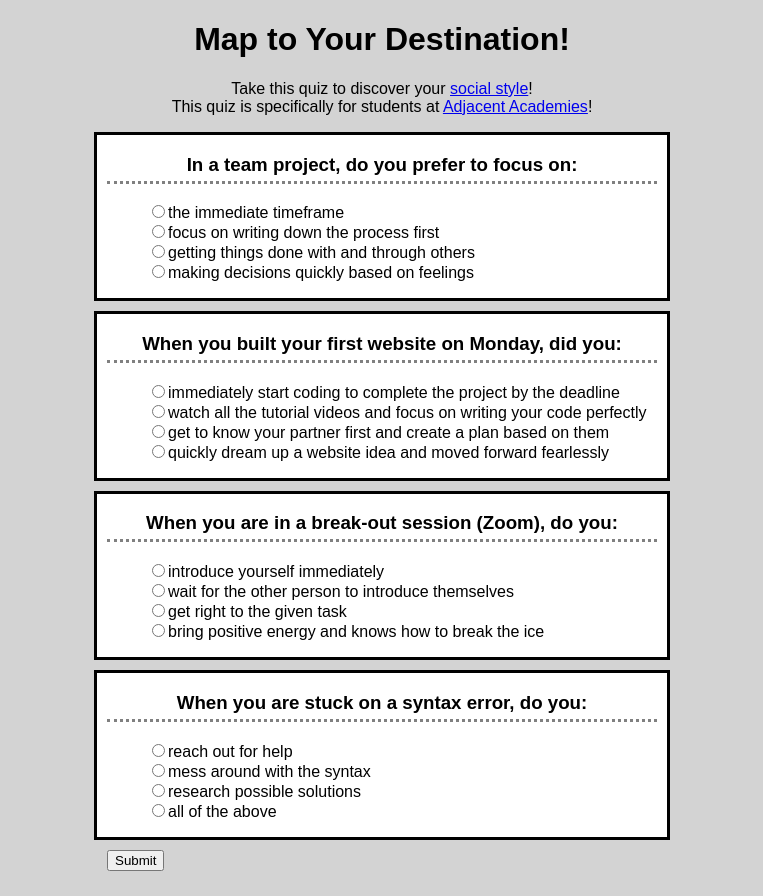
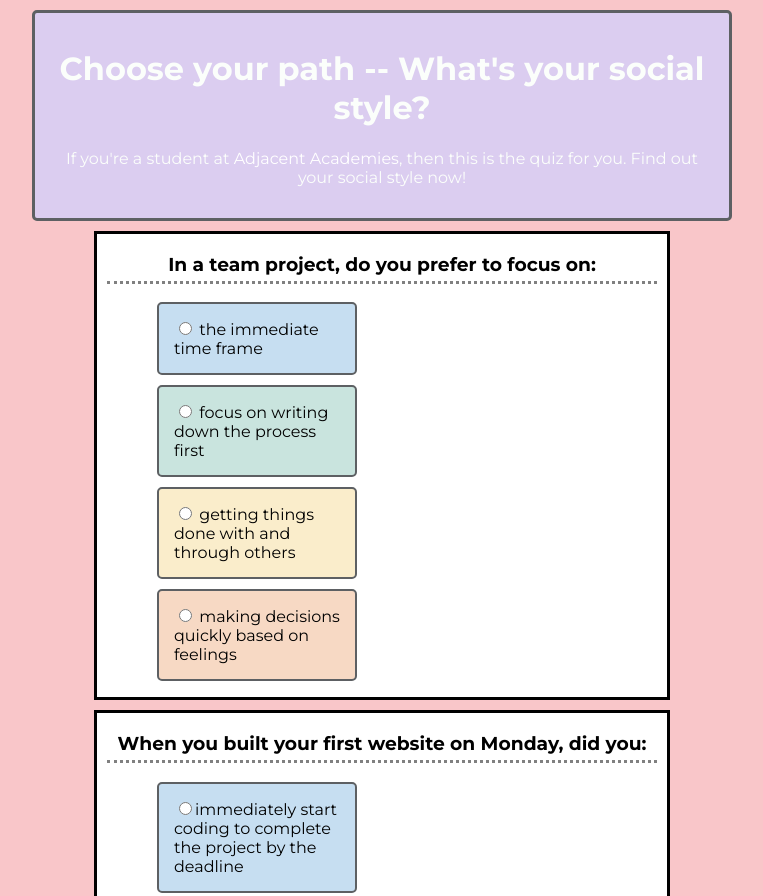
Before and after one commit to wiscofield/adjacent-maps, a plain HTML site: page index.html in a window 1280 px wide. Shown: the top 896 px of the page, without its empty margins (258-1021 px from the left). Before the commit the page ends 871 px from the top, so only its background shows below. Drawn offline with Linux system fonts and the light colour scheme.

Commit message:
added borders and colors

```diff
--- /dev/null
+++ b/answer.css
@@ -0,0 +1,23 @@
+* {
+    font-family: 'Montserrat', sans-serif;
+}
+
+html {
+    height: 100%;
+    width: 100%;
+    background-color: #f9c6c9;
+}
+
+.title {
+    color: #fbfefb;
+    background-color: #dbcdf0;
+    padding: 15px;
+    text-align: center;
+    border: solid #5D6063;
+    border-radius: 5px;
+    font-family: 'Montserrat', sans-serif;
+
+    width: 900px;
+    box-sizing: border-box;
+    margin: 10px auto;
+}
--- a/index.html
+++ b/index.html
@@ -2,14 +2,16 @@
 <html lang='en'>
     <head>
         <meta charset='UTF-8'/>
-        <title>Map to Your Destination!</title>
+        <title>Fuzzbeed-Social-Styles</title>
         <link rel='stylesheet' href='style.css'/>
+        <link href="https://fonts.googleapis.com/css2?family=Montserrat&display=swap" rel="stylesheet">
+        <link href="https://fonts.googleapis.com/css2?family=Montserrat:wght@700&display=swap" rel="stylesheet">
     </head>
 
     <body>
         <div class='title'>
-            <h1>Map to Your Destination!</h1> <!--we could change the name-->
-            <p>Take this quiz to discover your <a href="http://changingminds.org/explanations/preferences/social_styles.htm">social style</a>!<br>This quiz is specifically for students at <a href = "https://adjacentacademies.com/">Adjacent Academies</a>!</p>
+          <h1>Choose your path -- What's your social style?</h1>
+          <p>If you're a student at <a href = "https://adjacentacademies.com/">Adjacent Academies</a>, then this is the quiz for you. Find out your social style now!</p>
         </div>
 
         <form  id="form1">
@@ -17,33 +19,34 @@
           <div class="question">
             <h3>In a team project, do you prefer to focus on:</h3>
             <ul class="options">
-              <li>
-                <label><input type="radio" name="q1" value="0" />the immediate timeframe</label>
+              <li class='option1'>
+                <label><input type="radio" name="q1" value="0" /> the immediate time frame</label>
               </li>
-              <li>
-                <label><input type="radio" name="q1" value="90" />focus on writing down the process first</label>
+              <li class='option2'>
+                <label><input type="radio" name="q1" value="90" /> focus on writing down the process first</label>
               </li>
-              <li>
-                <label><input type="radio" name="q1" value="180" />getting things done with and through others</label>
+              <li class='option3'>
+                <label><input type="radio" name="q1" value="180" /> getting things done with and through others</label>
               </li>
-              <li>
-                <label><input type="radio" name="q1"value="270" />making decisions quickly based on feelings</label>
+              <li class='option4'>
+                <label><input type="radio" name="q1"value="270" /> making decisions quickly based on feelings</label>
               </li>
             </ul>
           </div>
+
           <div class="question">
             <h3>When you built your first website on Monday, did you:</h3>
             <ul class="options">
-              <li>
+              <li class='option1'>
                 <label><input type="radio" name="q2" value="0" />immediately start coding to complete the project by the deadline</label>
               </li>
-              <li>
+              <li class='option2'>
                 <label><input type="radio" name="q2" value="90" />watch all the tutorial videos and focus on writing your code perfectly</label>
               </li>
-              <li>
+              <li class='option3'>
                 <label><input type="radio" name="q2" value="180" />get to know your partner first and create a plan based on them</label>
               </li>
-              <li>
+              <li class='option4'>
                 <label><input type="radio" name="q2"value="270" />quickly dream up a website idea and moved forward fearlessly</label>
               </li>
             </ul>
@@ -52,16 +55,16 @@
           <div class="question">
             <h3>When you are in a break-out session (Zoom), do you:</h3>
             <ul class="options">
-              <li>
+              <li class='option1'>
                 <label><input type="radio" name="q3" value="0" />introduce yourself immediately</label>
               </li>
-              <li>
+              <li class='option2'>
                 <label><input type="radio" name="q3" value="180" />wait for the other person to introduce themselves</label>
               </li>
-              <li>
+              <li class='option3'>
                 <label><input type="radio" name="q3" value="90" />get right to the given task</label>
               </li>
-              <li>
+              <li class='option4'>
                 <label><input type="radio" name="q3"value="270" />bring positive energy and knows how to break the ice</label>
               </li>
             </ul>
@@ -70,29 +73,68 @@
           <div class="question">
             <h3>When you are stuck on a syntax error, do you:</h3>
             <ul class="options">
-              <li>
+              <li class='option1'>
                 <label><input type="radio" name="q4" value="270" />reach out for help</label>
               </li>
-              <li>
+              <li class='option2'>
                 <label><input type="radio" name="q4" value="90" />mess around with the syntax</label>
               </li>
-              <li>
+              <li class='option3'>
                 <label><input type="radio" name="q4" value="180" />research possible solutions </label>
               </li>
-              <li>
+              <li class='option4'>
                 <label><input type="radio" name="q4"value="0" />all of the above</label>
               </li>
             </ul>
           </div>
+
+          <div class="question">
+            <h3>Which social-style do you think you align with the most:</h3>
+            <ul class="options">
+              <li class='option1'>
+                <label><input type="radio" name="q5" value="270" />expressive (social, visionary, and enthusiastic)</label>
+              </li>
+              <li class='option2'>
+                <label><input type="radio" name="q5" value="90" />analytical (logical, factual, and task-oriented)</label>
+              </li>
+              <li class='option3'>
+                <label><input type="radio" name="q5" value="180" />amiable (supportive, patient, and collaborative) </label>
+              </li>
+              <li class='option4'>
+                <label><input type="radio" name="q5"value="0" />driver (independent, decisive, direct)</label>
+              </li>
+            </ul>
+          </div>
+
+          <div class="question">
+            <h3>Which statement do relate with the most regarding your completion of the first week at Adjacent:</h3>
+            <ul class="options">
+              <li class='option1'>
+                <label><input type="radio" name="q6" value="180" />excited for the following weeks and happy to be working with everyone</label>
+              </li>
+              <li class='option2'>
+                <label><input type="radio" name="q6" value="90" />love the time and energy put into creating this well-thought out program</label>
+              </li>
+              <li class='option3'>
+                <label><input type="radio" name="q6" value="270" />feeling ecstatic and telling everyone how fun-stressful-a-whole-bunch-of-other-feelings-combined of an experience this has been </label>
+              </li>
+              <li class='option4'>
+                <label><input type="radio" name="q6"value="0" />fired up. ready to learn more. no sleep (jk). repeat. oh and eat.</label>
+              </li>
+            </ul>
+          </div>
+
         </div>
-        <div id="submit-button">
-          <button type="submit" value="Submit">Submit</button>
-        </div>
+
 
 </form>
 
 <p id="answer"></p>
 <p id="answer2"></p>
+ <div id="submit-button">
+          <button type="submit" value="Submit">Submit</button>
+          <div id="submit-button"></div>
+          <button href="https://www.w3docs.com"></a></p> value="Submit">Submit</button>
 </div>
 
 <script>
--- a/style.css
+++ b/style.css
@@ -1,15 +1,30 @@
 * {
-  font-family: Arial, Helvetica, sans-serif;
+  font-family: 'Montserrat', sans-serif;
 }
 
 html {
   height: 100%;
   width: 100%;
-  background-color: lightgray;
+  background-color: #f9c6c9;
 }
 
 .title {
-    text-align: center;
+  color: #fbfefb;
+  background-color: #dbcdf0;
+  padding: 15px;
+  text-align: center;
+  border: solid #5D6063;
+  border-radius: 5px;
+  font-family: 'Montserrat', sans-serif;
+
+  width: 700px;
+  box-sizing: border-box;
+  margin: 10px auto;
+}
+
+a:link {
+    color: #FFF;
+    text-decoration: none;
 }
 
 button {
@@ -19,6 +34,62 @@ button {
 ul.options {
   list-style-type: none;
   align: center;
+}
+
+.option1 {
+  color: #000000;
+  background-color: #c6def1;
+  font-weight: light;
+  padding: 15px;
+  text-align: left;
+  border: 2px solid #5D6063;
+  border-radius: 5px;
+
+  width: 200px;
+  box-sizing: border-box;
+  margin: 10px;
+}
+
+.option2 {
+  color: #000000;
+  background-color: #c9e4de;
+  font-weight: light;
+  padding: 15px;
+  text-align: left;
+  border: 2px solid #5D6063;
+  border-radius: 5px;
+
+  width: 200px;
+  box-sizing: border-box;
+  margin: 10px;
+}
+
+.option3 {
+  color: #000000;
+  background-color: #faedcb;
+  font-weight: light;
+  padding: 15px;
+  text-align: left;
+  border: 2px solid #5D6063;
+  border-radius: 5px;
+
+  width: 200px;
+  box-sizing: border-box;
+  margin: 10px;
+}
+
+.option4 {
+  color: #000000;
+  background-color: #f7d9c4;
+  font-weight: light;
+  padding: 15px;
+  text-align: left;
+  border: 2px solid #5D6063;
+  border-radius: 5px;
+
+  width: 200px;
+  box-sizing: border-box;
+  margin: 10px;
 }
 
 input:hover {
```
Also changed, not shown: amiable.html (added, +11 -0 lines), analytical.html (added, +11 -0 lines), driver.html (added, +11 -0 lines), expressive.html (added, +14 -0 lines).
